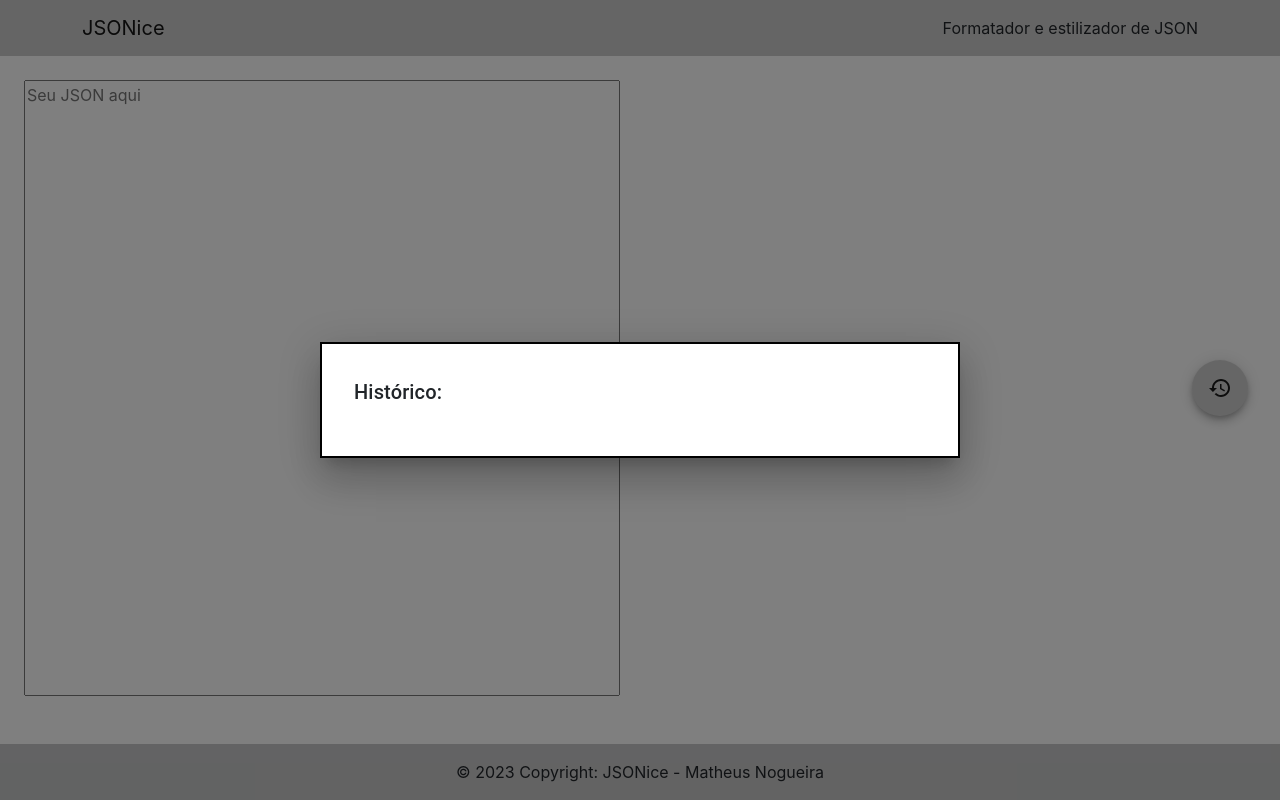
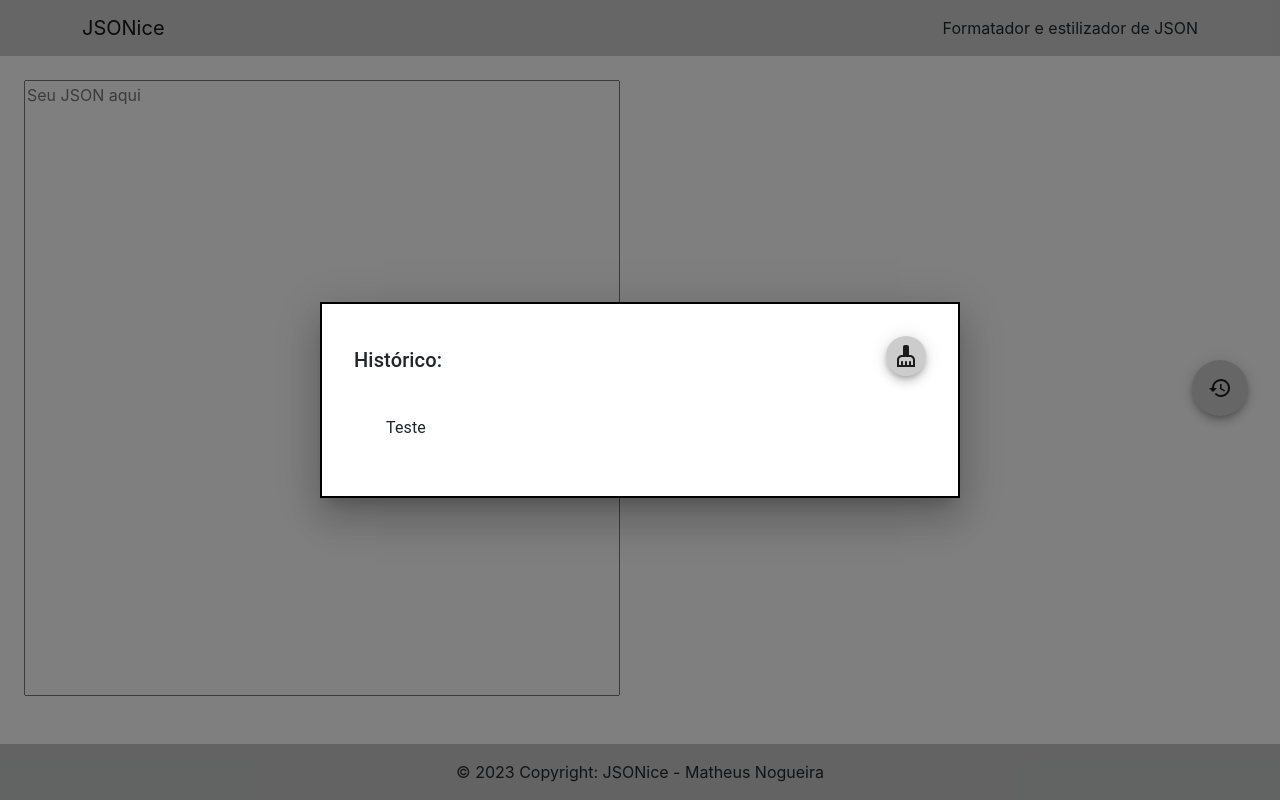
Before and after one commit to matheusnog/jsonice, a React (Create React App) app: page / in a window 1280 px wide. Both pictures are taken after a click on the button "add". Built offline with nearby package versions, Linux system fonts and the light colour scheme; the HTML template or start-up script is replaced by a standard one.

Commit message:
Adicionando botão para limpar histórico e avançando na exibição do histórico

```diff
--- a/src/components/Content/Content.jsx
+++ b/src/components/Content/Content.jsx
@@ -1,10 +1,10 @@
 import { TextareaAutosize } from '@mui/base';
 import HistoryIcon from '@mui/icons-material/History';
-import { Fab, Grid, Modal, Box, Typography } from '@mui/material';
+import CleaningServicesIcon from '@mui/icons-material/CleaningServices';
+import { Fab, Grid, Modal, Box, Typography, List, ListItem, ListItemButton } from '@mui/material';
 import { JsonViewer } from '@textea/json-viewer';
 import React, { useEffect, useState } from 'react';
 import './Content.css';
-import { uuid } from 'uuidv4';
 
 const styleModal = {
     position: 'absolute',
@@ -18,7 +18,6 @@ const styleModal = {
     p: 4,
 };
 
-
 const Content = () => {
     const [json, setJson] = useState('')
     const [formattedJson, setFormattedJson] = useState(null)
@@ -26,14 +25,11 @@ const Content = () => {
 
     useEffect(() => {
         try {
-            if (json) {
+            if (json && json != '') {
                 if (isJsonString(json)) {
                     var json_value = JSON.parse(json)
                     setFormattedJson(json_value)
-                    console.log('antes')
-                    const id = uuid();
-                    console.log('id')
-                    console.log(id)
+                    const id = Date.now()
                     localStorage.setItem(id, JSON.stringify(json_value))
                 }
             }
@@ -55,12 +51,17 @@ const Content = () => {
         setModalOpen(true)
     }
 
-    function showLast() {
-        const items = { ...localStorage };
-        console.log(items)
-        // console.log(localStorage.getItem("lastJson"))
-        // return localStorage.getItem("lastJson");
-        return ''
+    function showHistory() {
+        var data = ''
+        for (var i = 0; i < localStorage.length; i++) {
+            data += localStorage.getItem(localStorage.key(i));
+            data += " - ";
+        }
+        return data;
+    }
+
+    function clearHistory() {
+        localStorage.clear();
     }
 
     return (
@@ -72,11 +73,28 @@ const Content = () => {
                 aria-describedby="modal-modal-description"
             >
                 <Box sx={styleModal}>
-                    <Typography id="modal-modal-title" variant="h6" component="h2">
-                        Histórico:
-                    </Typography>
+                    <div style={{ alignContent: 'end', alignItems: 'end', display: 'flex', justifyContent: 'space-between' }}>
+                        <Typography id="modal-modal-title" variant="h6" component="h2">
+                            Histórico:
+                        </Typography>
+                        <Fab size="small" style={{ backgroundColor: 'rgba(0, 0, 0, 0.2)' }} aria-label="add" onClick={() => clearHistory()}>
+                            <CleaningServicesIcon />
+                        </Fab>
+                    </div>
                     <Typography id="modal-modal-description" sx={{ mt: 2 }}>
-                        {showLast()}
+                        {showHistory()}
+                        <List>
+                            <ListItem>
+                                <ListItemButton
+                                    color="neutral"
+                                    disabled={false}
+                                    selected={false}
+                                    variant="soft"
+                                >
+                                    <span>Teste</span>
+                                </ListItemButton>
+                            </ListItem>
+                        </List>
                     </Typography>
                 </Box>
             </Modal>
```
